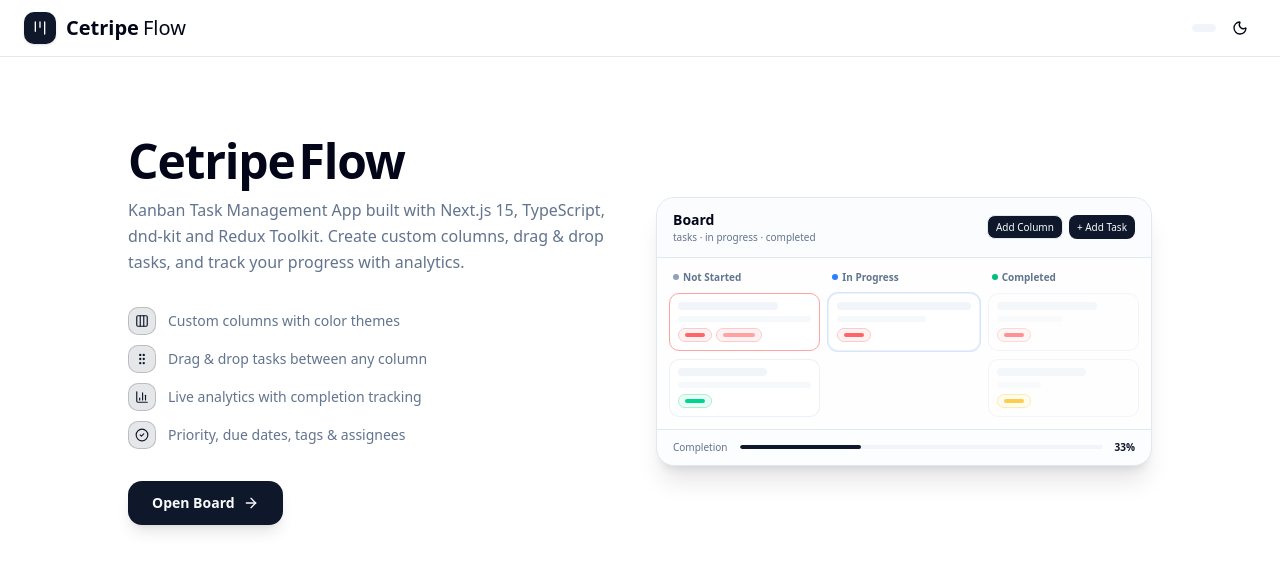
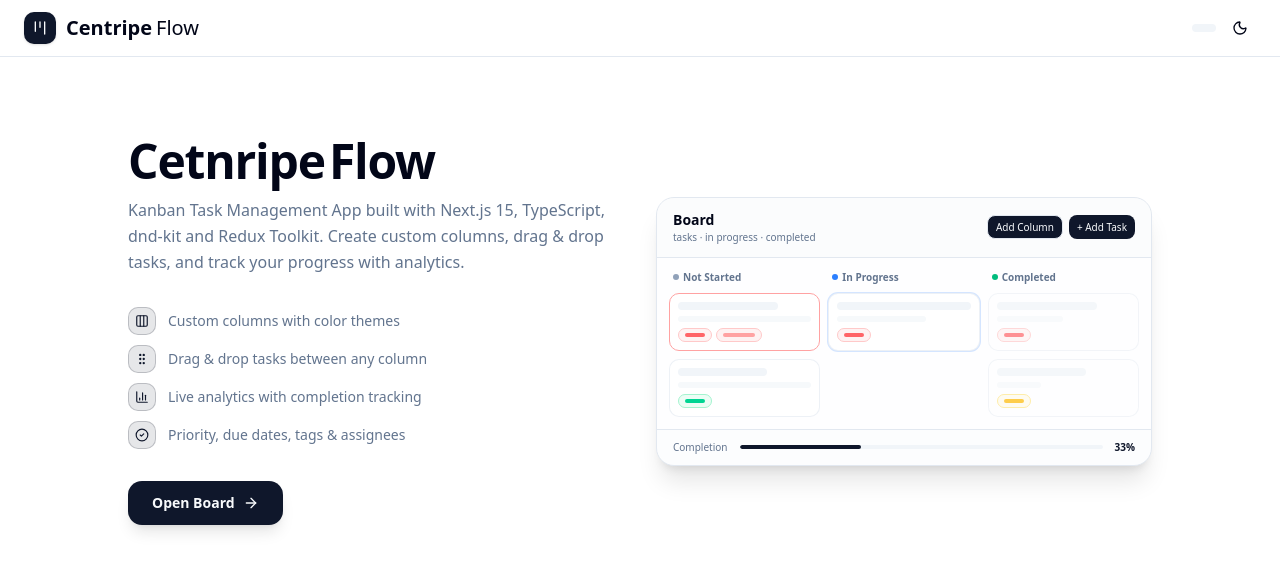
Before and after one commit to Ketannn26/task-management-system, a Next.js app: page / in a window 1280 px wide. Shown: the top 570 px of the page. Built offline with nearby package versions, Linux system fonts and the light colour scheme.

Commit message:
change title

```diff
--- a/app/page.tsx
+++ b/app/page.tsx
@@ -13,11 +13,10 @@
       <main className="flex-1 flex items-start justify-center px-6 pt-12">
         <div className="max-w-5xl w-full mx-auto grid lg:grid-cols-2 gap-8 items-center py-8">
 
-          {/* ── LEFT ── */}
           <div className="space-y-8">
             <div className="space-y-3">
               <h1 className="flex gap-1 items-center text-5xl font-bold tracking-tight">
-                <span>Cetripe</span>
+                <span>Cetnripe</span>
                 <span>Flow</span>
               </h1>
               <p className="text-base text-muted-foreground leading-relaxed">
@@ -52,7 +51,6 @@
             </Link>
           </div>
 
-          {/* ── RIGHT — Mini board preview ── */}
           <div className="hidden lg:block">
             <div className="rounded-2xl border bg-card shadow-xl overflow-hidden">
               <div className="px-4 py-3 border-b bg-muted/30 flex items-center justify-between">
--- a/components/Navbar.tsx
+++ b/components/Navbar.tsx
@@ -29,7 +29,7 @@
             <Kanban className="h-4 w-4" />
           </div>
           <div className="flex gap-1 items-center text-xl">
-            <span className="text-xl font-bold">Cetripe</span>
+            <span className="text-xl font-bold">Centripe</span>
             <span className="text-xl">Flow</span>
           </div>
         </Link>
```
